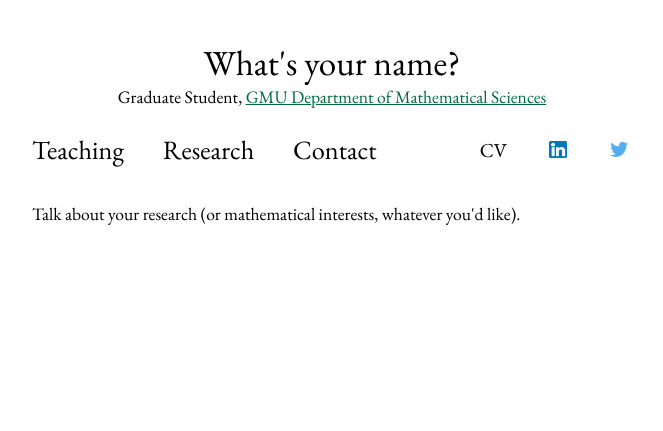
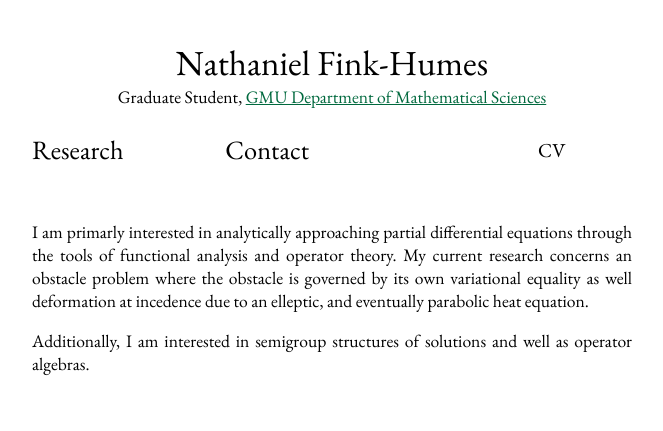
Before and after one commit to nfinkhu/nfinkhu.github.io, a plain HTML site: page research.html in a window 1280 px wide. Shown: the whole page, without its empty margins (308-971 px from the left). Drawn offline with nearby package versions, Linux system fonts and the light colour scheme.

Commit message:
Updates for webpage
Here are my updates to the webpage

```diff
--- a/header.html
+++ b/header.html
@@ -1,14 +1,14 @@
 
 <header id="header" class="column">
     <div id="nameplate">
-        <h1><a id="nameplate-link" href="./">What's your name?</a></h1>
+        <h1><a id="nameplate-link" href="./">Nathaniel Fink-Humes</a></h1>
         Graduate Student, <a href="https://science.gmu.edu/academics/departments-units/mathematical-sciences">GMU Department of Mathematical Sciences</a>
     </div>
     <div class="item" style="width: 2vw;"></div>
     <div class="row item" id="nav">
-        <div class="item" id="Teaching">
+       <!-- <div class="item" id="Teaching">
             <h2 class="item"><a class="nav-link" href="teaching.html">Teaching</a></h2>
-        </div>
+        </div>-->
         <div class="item" id="research">
             <h2 class="item"><a class="nav-link" href="research.html">Research</a></h2>
         </div>
@@ -21,11 +21,11 @@
         <div class="item" id="CV">
             <h2 class="item"><a style="font-size: 0.75em" target="_blank" class="nav-link" href="assets/documents/CV.pdf">CV</a></h2>
         </div>
-        <div class="item" id="linkedin">
+        <!--<div class="item" id="linkedin">
             <a class="item" target="_blank" href="https://www.linkedin.com/"><img src="./assets/img/linkedin.png" style="height: 1em;"></a>
         </div>
         <div class="item" id="twitter">
             <a class="item" target="_blank" href="https://twitter.com/"><img src="./assets/img/twitter.png" style="height: 1.5em;"></a>
-        </div>
+        </div>-->
     </div>
 </header>
--- a/research.html
+++ b/research.html
@@ -25,7 +25,13 @@
 
     <div id="content">
         <div class="content animate">
-            Talk about your research (or mathematical interests, whatever you'd like).
+            <p>
+                I am primarly interested in analytically approaching partial differential equations through the tools of functional analysis and operator theory.
+                My current research concerns an obstacle problem where the obstacle is governed by its own variational equality as well deformation at incedence due to an elleptic, and eventually parabolic heat equation.
+            </p>
+            <p>
+                Additionally, I am interested in semigroup structures of solutions and well as operator algebras.
+            </p>
         </div>
     </div>
 </div>
```
Also changed, not shown: contact.html (+3 -1 lines), 1 other file.
